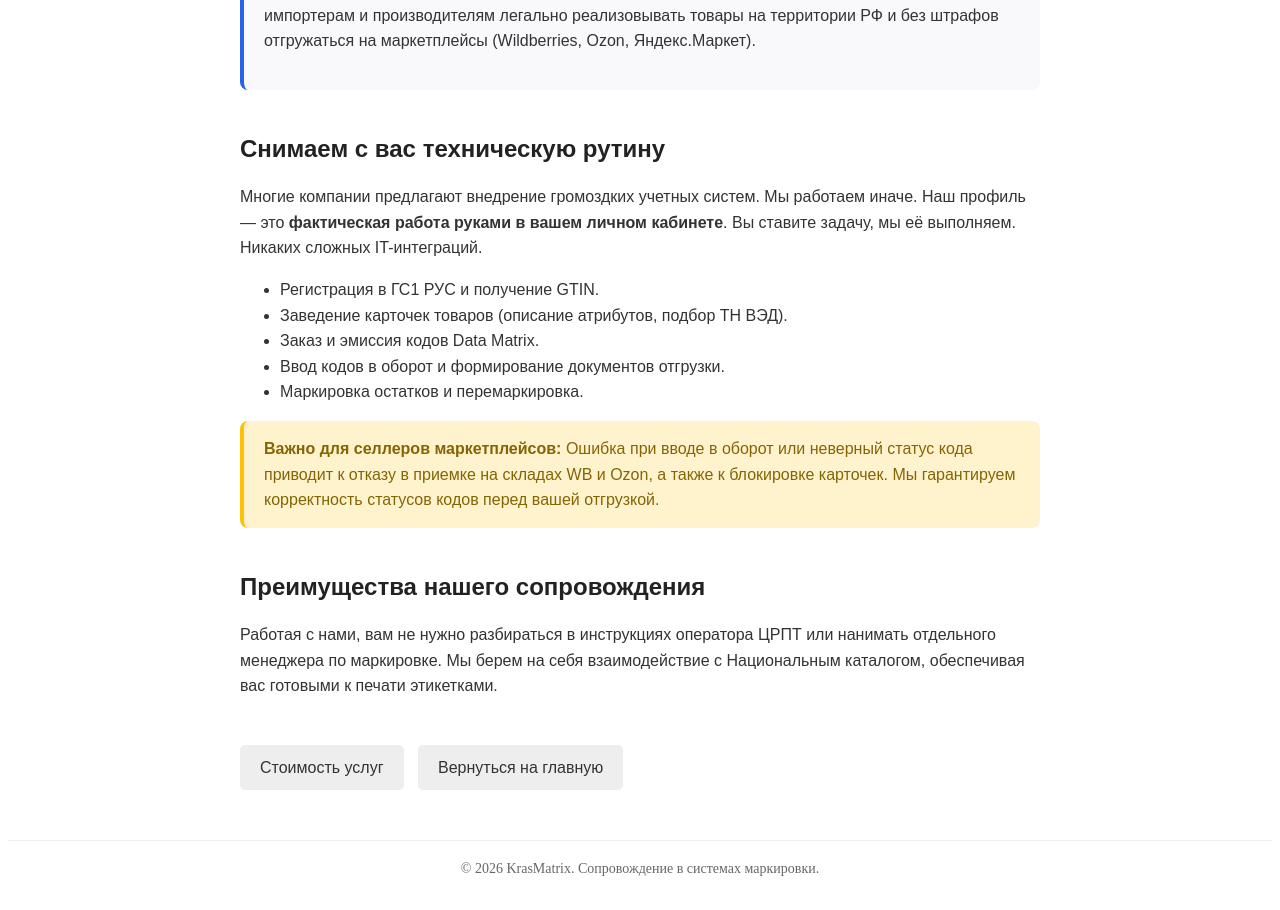
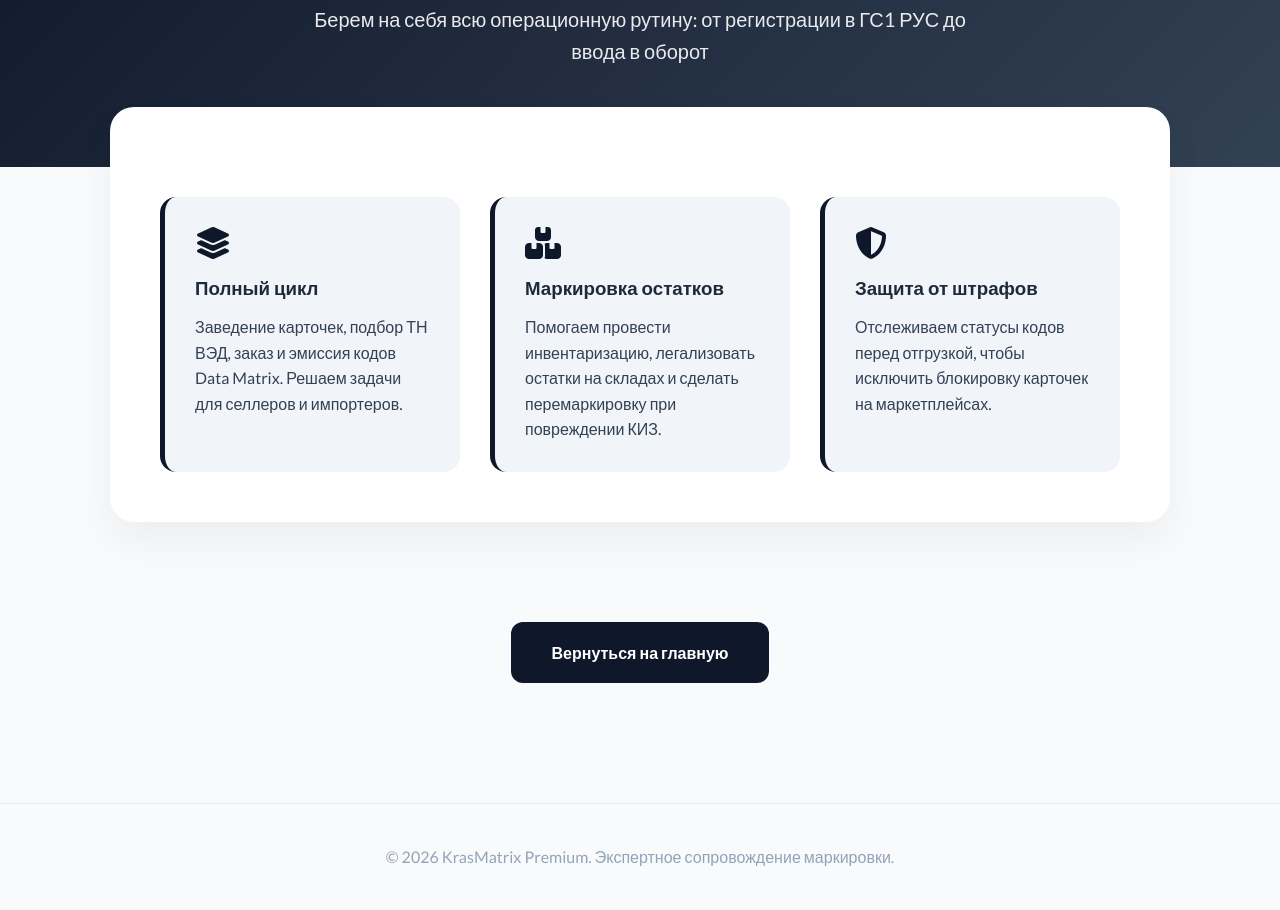
Before and after one commit to Didmeistris/landing, a plain HTML site: page chestny-znak/index.html in a window 1280 px wide. Shown: the part 286-1196 px from the top of the page. Drawn offline with Linux system fonts and the light colour scheme.

Commit message:
Update index.html

```diff
--- a/chestny-znak/index.html
+++ b/chestny-znak/index.html
@@ -3,70 +3,66 @@
 <head>
     <meta charset="UTF-8">
     <meta name="viewport" content="width=device-width, initial-scale=1.0">
-
-  <title>Услуги маркировки Честный ЗНАК под ключ | KrasMatrix</title>
-  <meta name="description" content="Операционная помощь с маркировкой в системе Честный ЗНАК. Заказ кодов, ввод в оборот, подготовка товаров для Wildberries и Ozon. Работаем руками, без внедрения сложных программ.">
-
-  <link rel="stylesheet" href="../style.css">
-
+    <title>Честный ЗНАК под ключ | KrasMatrix Premium</title>
+    <link href="https://fonts.googleapis.com/css2?family=Poppins:wght@600;700&family=Lato:wght@400;700&display=swap" rel="stylesheet">
+    <link rel="stylesheet" href="https://cdnjs.cloudflare.com/ajax/libs/font-awesome/6.5.1/css/all.min.css">
     <style>
-    /* Базовые стили внутренней страницы */
-    .inner-page { max-width: 800px; margin: 40px auto; padding: 0 20px; font-family: Arial, sans-serif; line-height: 1.6; color: #333; }
-    .breadcrumbs { font-size: 14px; color: #666; margin-bottom: 20px; }
-    .breadcrumbs a { color: #2563eb; text-decoration: none; }
-    .breadcrumbs a:hover { text-decoration: underline; }
-    h1 { font-size: 32px; color: #111; margin-bottom: 20px; }
-    h2 { font-size: 24px; color: #222; margin-top: 40px; margin-bottom: 15px; }
-    .content-box { background: #f9f9fc; padding: 20px; border-radius: 8px; border-left: 4px solid #2563eb; margin-bottom: 30px; }
-    .alert-box { background: #fff3cd; padding: 15px 20px; border-radius: 8px; border-left: 4px solid #ffc107; margin-bottom: 30px; color: #856404; }
-    .btn-back { display: inline-block; margin-top: 30px; padding: 10px 20px; background: #eee; text-decoration: none; color: #333; border-radius: 5px; transition: background 0.2s; }
-    .btn-back:hover { background: #ddd; }
+        :root { --primary: #0f172a; --dark: #1e293b; --text: #334155; --light: #f8fafc; }
+        * { box-sizing: border-box; margin: 0; padding: 0; }
+        body { font-family: 'Lato', sans-serif; color: var(--text); background: var(--light); line-height: 1.6; }
+        header { background: white; padding: 20px 0; border-bottom: 1px solid #e2e8f0; position: sticky; top: 0; z-index: 100; }
+        .nav-container { max-width: 1100px; margin: 0 auto; display: flex; justify-content: space-between; align-items: center; padding: 0 20px; }
+        .logo { font-family: 'Poppins', sans-serif; font-size: 24px; font-weight: 700; color: var(--dark); text-decoration: none; }
+        .hero { background: linear-gradient(135deg, #0f172a 0%, #334155 100%); color: white; padding: 100px 20px; text-align: center; }
+        .hero h1 { font-family: 'Poppins', sans-serif; font-size: clamp(32px, 5vw, 56px); margin-bottom: 20px; }
+        .hero p { font-size: 20px; opacity: 0.9; max-width: 700px; margin: 0 auto; }
+        .main-content { max-width: 1100px; margin: -60px auto 60px; padding: 0 20px; }
+        .white-card { background: white; border-radius: 24px; padding: 50px; box-shadow: 0 20px 40px rgba(0,0,0,0.05); margin-bottom: 40px; }
+        .grid { display: grid; grid-template-columns: repeat(auto-fit, minmax(300px, 1fr)); gap: 30px; margin-top: 40px; }
+        .feature { padding: 30px; border-radius: 16px; background: #f1f5f9; border-left: 5px solid var(--primary); }
+        .feature i { color: var(--primary); font-size: 32px; margin-bottom: 15px; display: block; }
+        .feature h3 { font-family: 'Poppins', sans-serif; margin-bottom: 10px; color: var(--dark); }
+        .cta-section { text-align: center; padding: 60px 0; }
+        .btn { display: inline-block; padding: 18px 40px; background: var(--primary); color: white; border-radius: 12px; text-decoration: none; font-weight: 700; transition: transform 0.2s; }
+        .btn:hover { transform: translateY(-3px); box-shadow: 0 10px 20px rgba(15,23,42,0.2); }
+        footer { padding: 40px; text-align: center; border-top: 1px solid #e2e8f0; color: #94a3b8; }
     </style>
 </head>
 <body>
-
-  <header style="padding: 20px; border-bottom: 1px solid #eee; text-align: center;">
-    <a href="/" style="text-decoration: none; font-size: 20px; font-weight: bold; color: #333;">KrasMatrix</a>
+    <header>
+        <div class="nav-container">
+            <a href="/" class="logo">KRASMATRIX</a>
+            <a href="/#pricing" style="color: var(--primary); font-weight: 700; text-decoration: none;">Цены</a>
+        </div>
     </header>
-
-  <main class="inner-page">
-
-    <nav class="breadcrumbs">
-      <a href="/">Главная</a> / <span>Честный ЗНАК (РФ)</span>
-    </nav>
-
-    <h1>Маркировка Честный ЗНАК под ключ</h1>
-
-    <div class="content-box">
-      <p>Оказываем полное операционное сопровождение в системе «Честный ЗНАК». Помогаем селлерам, импортерам и производителям легально реализовывать товары на территории РФ и без штрафов отгружаться на маркетплейсы (Wildberries, Ozon, Яндекс.Маркет).</p>
+    <section class="hero">
+        <h1>Честный ЗНАК «Под ключ»</h1>
+        <p>Берем на себя всю операционную рутину: от регистрации в ГС1 РУС до ввода в оборот</p>
+    </section>
+    <main class="main-content">
+        <div class="white-card">
+            <div class="grid">
+                <div class="feature">
+                    <i class="fa-solid fa-layer-group"></i>
+                    <h3>Полный цикл</h3>
+                    <p>Заведение карточек, подбор ТН ВЭД, заказ и эмиссия кодов Data Matrix. Решаем задачи для селлеров и импортеров.</p>
                 </div>
-
-    <h2>Снимаем с вас техническую рутину</h2>
-    <p>Многие компании предлагают внедрение громоздких учетных систем. Мы работаем иначе. Наш профиль — это <strong>фактическая работа руками в вашем личном кабинете</strong>. Вы ставите задачу, мы её выполняем. Никаких сложных IT-интеграций.</p>
-
-    <ul>
-      <li>Регистрация в ГС1 РУС и получение GTIN.</li>
-      <li>Заведение карточек товаров (описание атрибутов, подбор ТН ВЭД).</li>
-      <li>Заказ и эмиссия кодов Data Matrix.</li>
-      <li>Ввод кодов в оборот и формирование документов отгрузки.</li>
-      <li>Маркировка остатков и перемаркировка.</li>
-    </ul>
-
-    <div class="alert-box">
-      <strong>Важно для селлеров маркетплейсов:</strong> Ошибка при вводе в оборот или неверный статус кода приводит к отказу в приемке на складах WB и Ozon, а также к блокировке карточек. Мы гарантируем корректность статусов кодов перед вашей отгрузкой.
+                <div class="feature">
+                    <i class="fa-solid fa-boxes-stacked"></i>
+                    <h3>Маркировка остатков</h3>
+                    <p>Помогаем провести инвентаризацию, легализовать остатки на складах и сделать перемаркировку при повреждении КИЗ.</p>
                 </div>
-
-    <h2>Преимущества нашего сопровождения</h2>
-    <p>Работая с нами, вам не нужно разбираться в инструкциях оператора ЦРПТ или нанимать отдельного менеджера по маркировке. Мы берем на себя взаимодействие с Национальным каталогом, обеспечивая вас готовыми к печати этикетками.</p>
-
-    <a href="/#pricing" class="btn-back">Стоимость услуг</a>
-    <a href="/" class="btn-back" style="margin-left: 10px;">Вернуться на главную</a>
-
+                <div class="feature">
+                    <i class="fa-solid fa-shield-halved"></i>
+                    <h3>Защита от штрафов</h3>
+                    <p>Отслеживаем статусы кодов перед отгрузкой, чтобы исключить блокировку карточек на маркетплейсах.</p>
+                </div>
+            </div>
+        </div>
+        <div class="cta-section">
+            <a href="/" class="btn">Вернуться на главную</a>
+        </div>
     </main>
-
-  <footer style="margin-top: 50px; padding: 20px; text-align: center; color: #666; font-size: 14px; border-top: 1px solid #eee;">
-    © 2026 KrasMatrix. Сопровождение в системах маркировки.
-  </footer>
-
+    <footer>© 2026 KrasMatrix Premium. Экспертное сопровождение маркировки.</footer>
 </body>
 </html>
```
Lines whose indentation alone changed are shown as unchanged.
